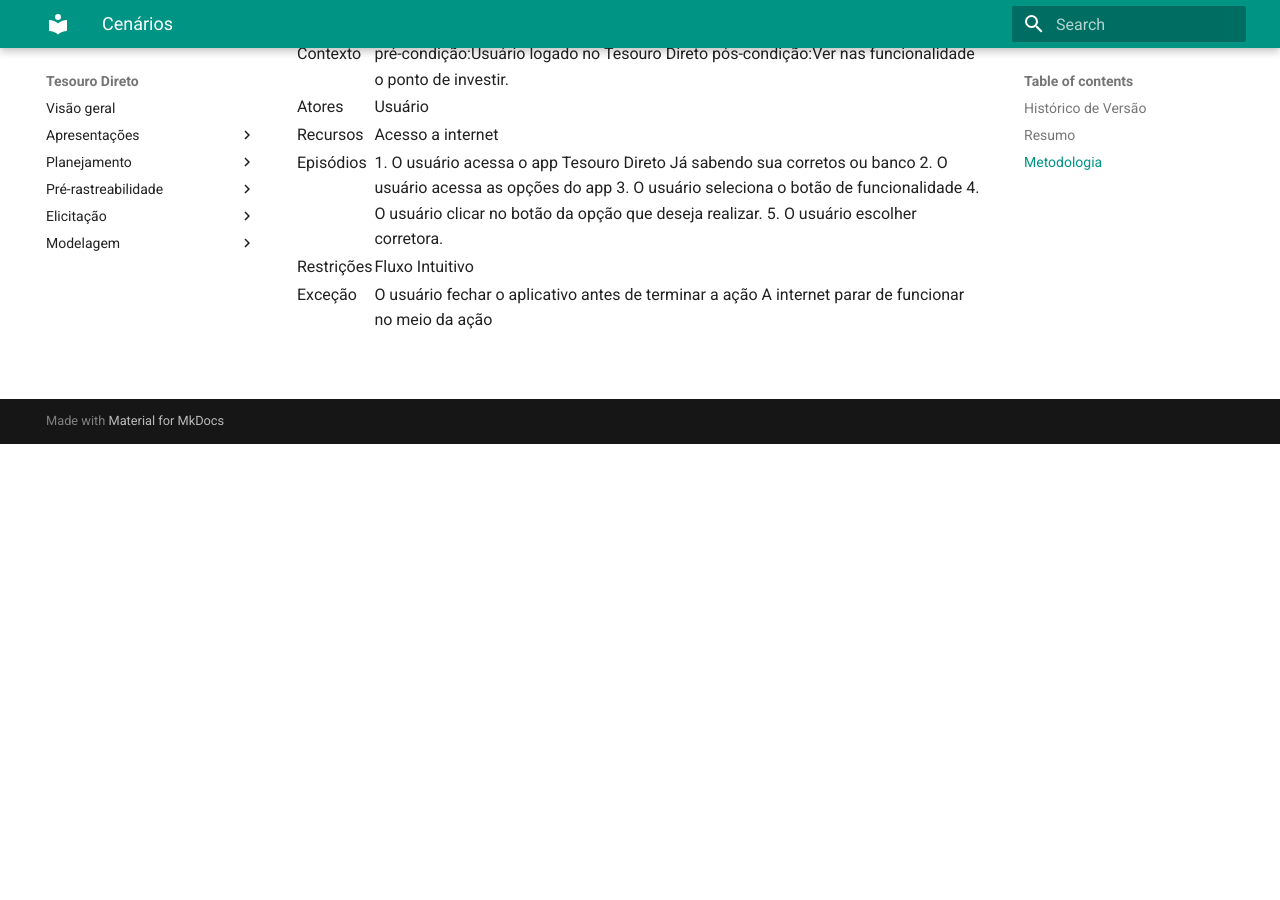
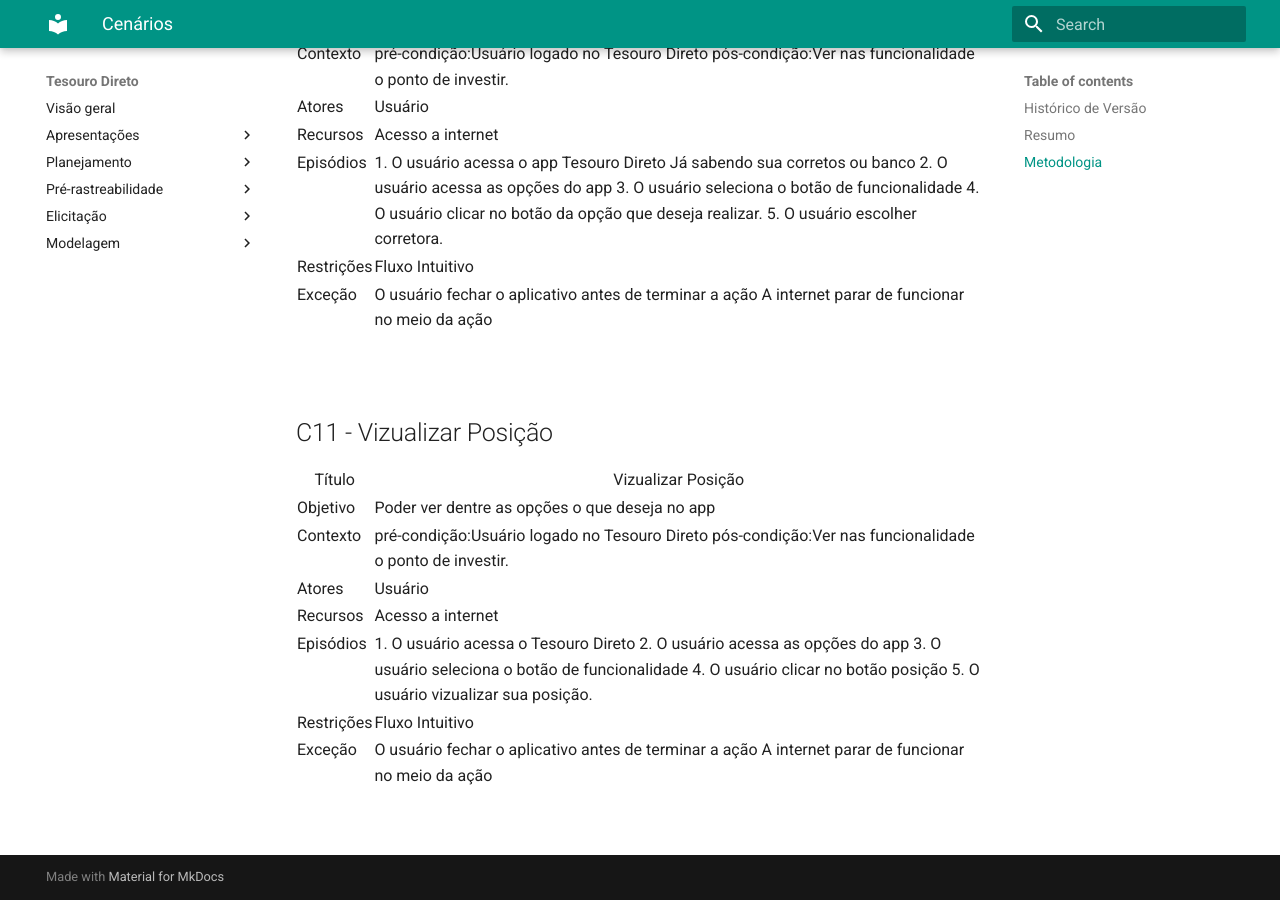
Before and after one commit to mibasFerraz/2021.1-TesouroDireto, an MkDocs documentation site: the page built from docs/modelagem/cenarios.md, in a window 1280 px wide and 900 px high, scrolled down 5539 px. Built offline with MkDocs 1.6.1 and Material for MkDocs 9.7.7, drawn with Linux system fonts in a browser that asks for light colours; before the commit the page ends 5983 px from its top, so only the background shows below that.

Commit message:
(#30) add c11

```diff
--- a/docs/modelagem/cenarios.md
+++ b/docs/modelagem/cenarios.md
@@ -588,3 +588,54 @@
     </tbody>
 </table>
 <br>
+
+## C11 - Vizualizar Posição
+
+<table class="table table-striped border">
+    <thead>
+        <th>Título</th>
+        <th>Vizualizar Posição</th>
+    </thead>
+    <tbody>
+        <tr>
+            <td>Objetivo</td>
+            <td>Poder ver dentre as opções o que deseja no app</td>
+        </tr>
+        <tr>
+            <td>Contexto</td>
+            <td>pré-condição:Usuário logado no Tesouro Direto
+                pós-condição:Ver nas funcionalidade o ponto de investir.
+            </td>
+        </tr>
+        <tr>
+            <td>Atores</td>
+            <td>Usuário</td>
+        </tr>
+        <tr>
+            <td>Recursos</td>
+            <td>Acesso a internet</td>
+        </tr>
+        <tr>
+            <td>Episódios</td>
+            <td>
+            1. O usuário acessa o Tesouro Direto
+            2. O usuário acessa as opções do app
+            3. O usuário seleciona o botão de funcionalidade
+            4. O usuário clicar no botão posição
+            5. O usuário vizualizar sua posição.
+            </td>
+        </tr>
+        <tr>
+            <td>Restrições</td>
+            <td>Fluxo Intuitivo</td>
+        </tr>
+        <tr>
+            <td>Exceção</td>
+            <td>
+            O usuário fechar o aplicativo antes de terminar a ação
+            A internet parar de funcionar no meio da ação
+            </td>
+        </tr>
+    </tbody>
+</table>
+<br>
```
